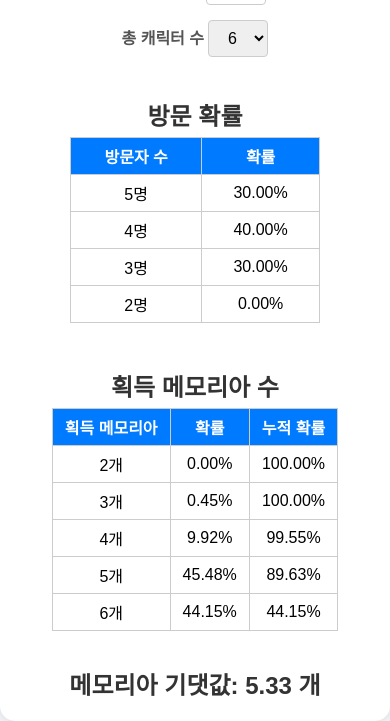
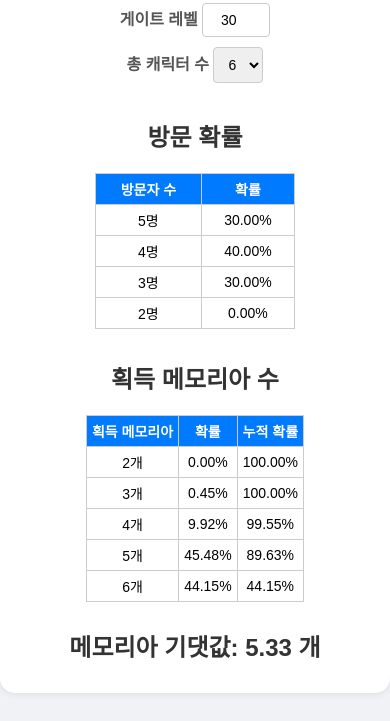
Before and after one commit to RilakKuma2/prsk_memoria, a plain HTML site: page index.html in a window 390 px wide. Shown: the part 123-844 px from the top of the page. Drawn offline with Linux system fonts and the light colour scheme.

Commit message:
Update index.html

```diff
--- a/index.html
+++ b/index.html
@@ -5,8 +5,6 @@
   <title>메모리아 수급량 계산기</title>
   <link href="https://fonts.googleapis.com/css?family=Roboto:400,500,700&display=swap" rel="stylesheet">
   <style>
-    /* 기본 리셋 */
-    * { box-sizing: border-box; margin: 0; padding: 0; }
 body {
     font-family: 'Arial', sans-serif;
     display: flex;
@@ -19,11 +17,11 @@ body {
 
 .container {
     background: #fff;
-    padding: 20px;
+    padding: 2px 1px;
     border-radius: 15px;
     box-shadow: 0 0 10px rgba(0, 0, 0, 0.1);
     text-align: center;
-    max-width: 600px;
+    max-width: 500px;
     width: 100%;
 }
 
@@ -33,15 +31,15 @@ h1 {
 }
 
 label {
-    display: inline-block;
-    margin: 10px 0;
+    display: inline;
+    margin: 15px 0 5px;
     font-weight: bold;
     color: #555;
 }
 
 input, select {
-    width: 60px;
-    padding: 8px;
+    width: 25%;
+    padding: 10px;
     margin-bottom: 10px;
     border: 1px solid #ccc;
     border-radius: 4px;
@@ -60,41 +58,9 @@ p {
     word-break: break-word;
 }
 
-#results {
-    display: flex;
-    flex-direction: column;
-    align-items: center;
-    width: 100%;
-}
-
-.table-container {
-    display: flex;
-    flex-direction: column;
-    align-items: center;
-    width: 100%;
-}
-
-.table-wrapper {
-    margin: 10px 0;
-    text-align: center;
-}
-
-table {
-    border-collapse: collapse;
-    width: auto;
-    min-width: 250px;
-    margin: 5px 0;
-}
-
-th, td {
-    border: 1px solid #ccc;
-    padding: 6px 12px;
-    text-align: center;
-}
-
-th {
-    background-color: #007bff;
-    color: white;
+#error-message {
+    color: red;
+    margin-top: 10px;
 }
 
 .tabs {
@@ -105,7 +71,7 @@ th {
 
 .tab {
     cursor: pointer;
-    padding: 10px 15px;
+    padding: 10px 10px;
     border: 1px solid #ccc;
     border-radius: 4px;
     font-size: 15px;
@@ -120,7 +86,7 @@ th {
 .button-container {
     display: flex;
     justify-content: center;
-    margin-top: 10px;
+    margin-top: 0px;
     flex-wrap: wrap;
 }
 
@@ -155,6 +121,74 @@ th {
     font-size: 14px;
     font-weight: bold;
 }
+
+.checkbox-container {
+    display: inline-block;
+    margin-left: 10px;
+}
+
+/* 모바일 최적화 */
+@media (max-width: 480px) {
+    .container {
+        max-width: 95%;
+        padding: 10px;
+    }
+
+    input, select {
+        width: 50px;
+        font-size: 14px;
+        padding: 8px;
+    }
+
+    .action-button, .link-button {
+        font-size: 12px;
+        padding: 8px 16px;
+    }
+
+    .tab {
+        font-size: 14px;
+        padding: 8px 8px;
+    }
+}
+
+#results {
+    display: flex;
+    flex-direction: column;
+    align-items: center;
+    width: 100%;
+}
+
+.table-container {
+    display: flex;
+    flex-direction: column;
+    align-items: center;
+    width: 100%;
+}
+
+.table-wrapper {
+    margin: 5px 0;
+    text-align: center;
+}
+
+table {
+    border-collapse: collapse;
+    width: auto;
+    min-width: 200px;
+    margin: 1px 0;
+}
+
+th, td {
+    border: 1px solid #ccc;
+    padding: 5px 5px;
+    text-align: center;
+    font-size: 14px;
+}
+
+th {
+    background-color: #007bff;
+    color: white;
+}
+
 
   </style>
 </head>
```
